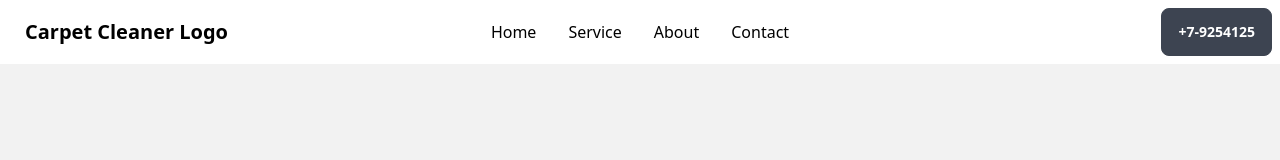
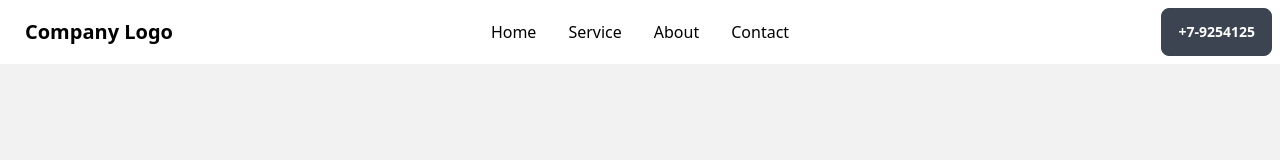
Before and after one commit to mollikacomputer/cleaning7, a Next.js app: page /about in a window 1280 px wide. Shown: the top 160 px of the page. Built offline with nearby package versions, Linux system fonts and the light colour scheme.

Commit message:
some text change

```diff
--- a/components/Navbar.js
+++ b/components/Navbar.js
@@ -46,7 +46,7 @@ const Navbar = () => {
           </ul>
         </div>
         <Link href="/" className="btn btn-ghost normal-case text-xl">
-          Carpet Cleaner Logo
+         Company Logo
         </Link>
       </div>
       <div className="navbar-center hidden lg:flex">
```
